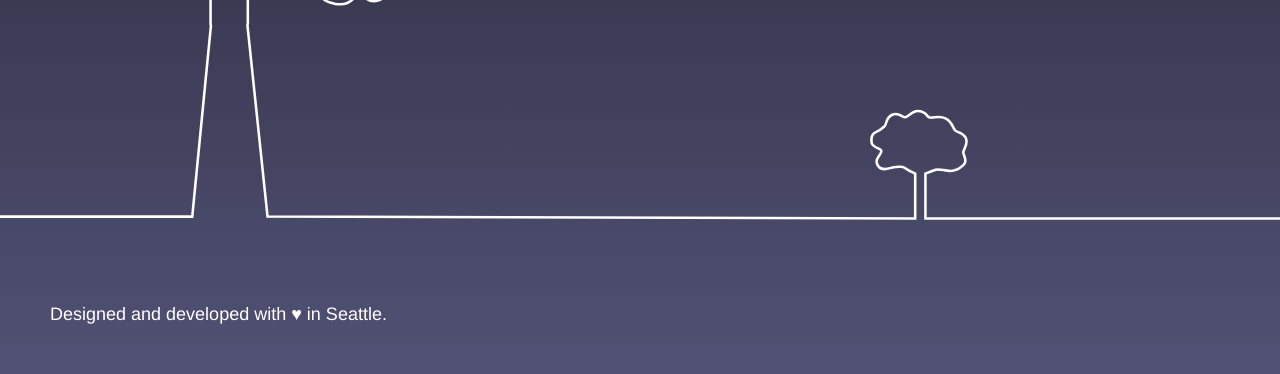
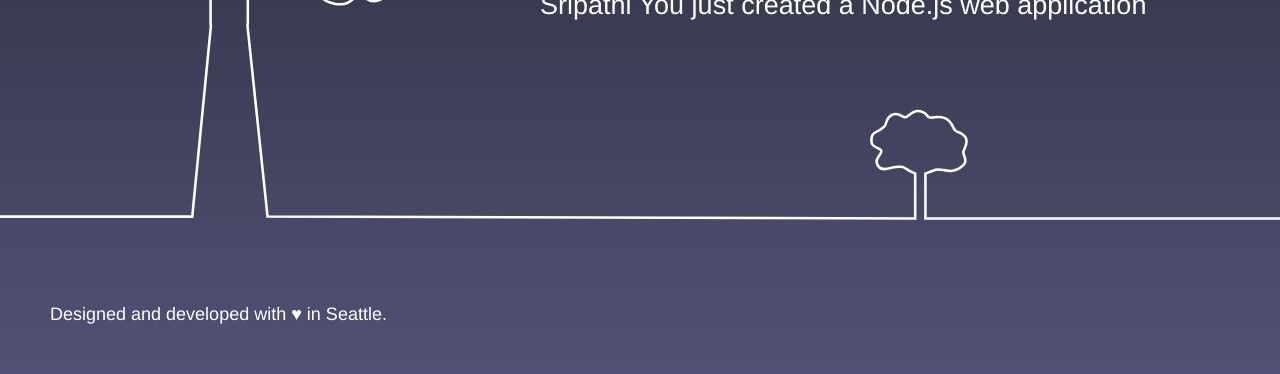
Before and after one commit to ksripathi/my-test-project, a website: page public/index.html in a window 1280 px wide. Shown: the part 426-800 px from the top of the page. Drawn offline with Linux system fonts and the light colour scheme.

Commit message:
Update index.html

```diff
--- a/public/index.html
+++ b/public/index.html
@@ -59,7 +59,7 @@
             <a class="twitter-link" href="http://twitter.com/home/?status=I%20created%20a%20project%20with%20AWS%20CodeStar!%20%23AWS%20%23AWSCodeStar%20https%3A%2F%2Faws.amazon.com%2Fcodestar"><img src="img/tweet.svg" /></a>
             <div class="text">
                 <h1>Congratulations!</h1>
-                <h2>You just created a Node.js web application</h2>
+                <h2>Sripathi You just created a Node.js web application</h2>
             </div>
         </div>
     </div>
```
